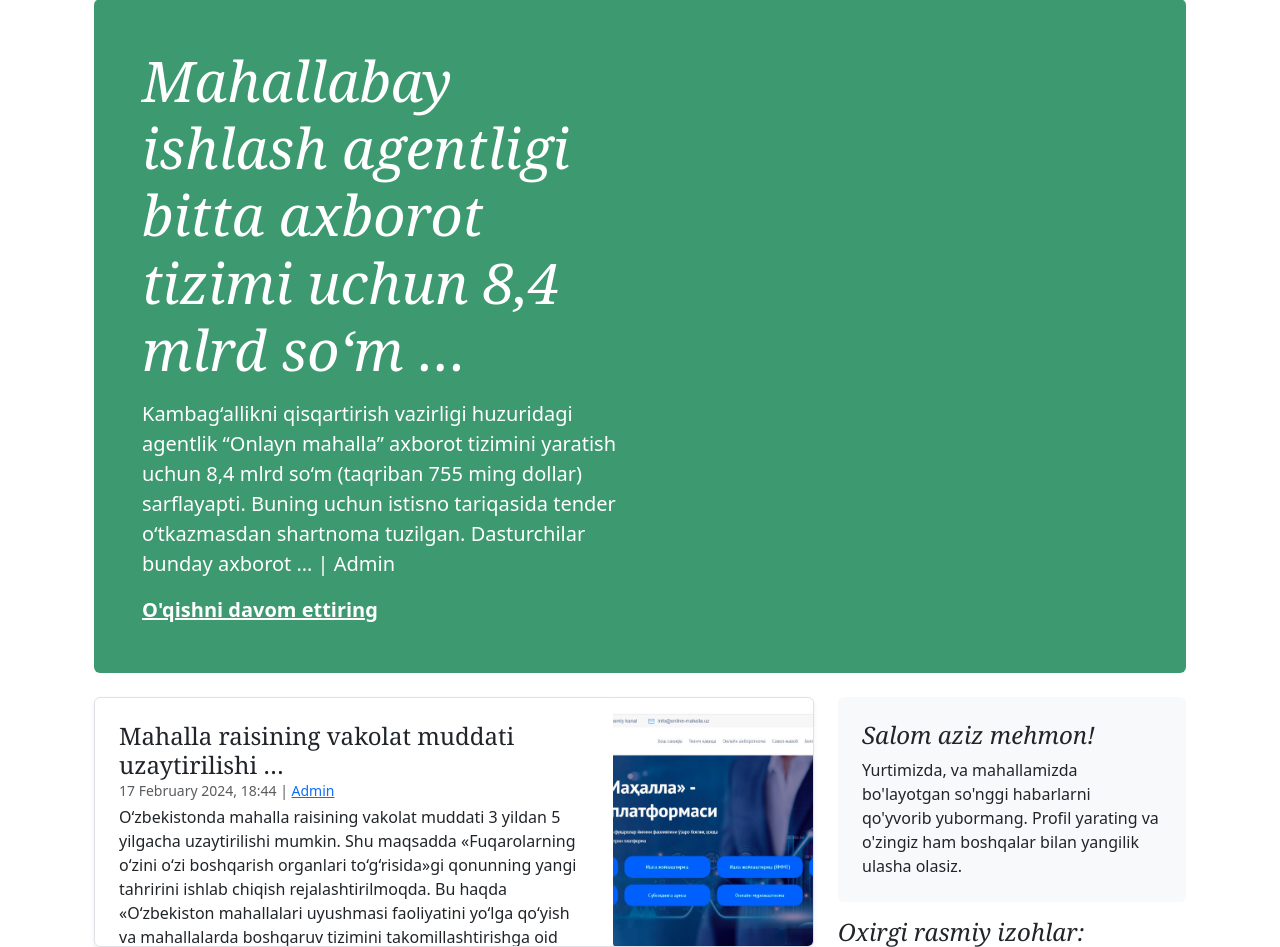
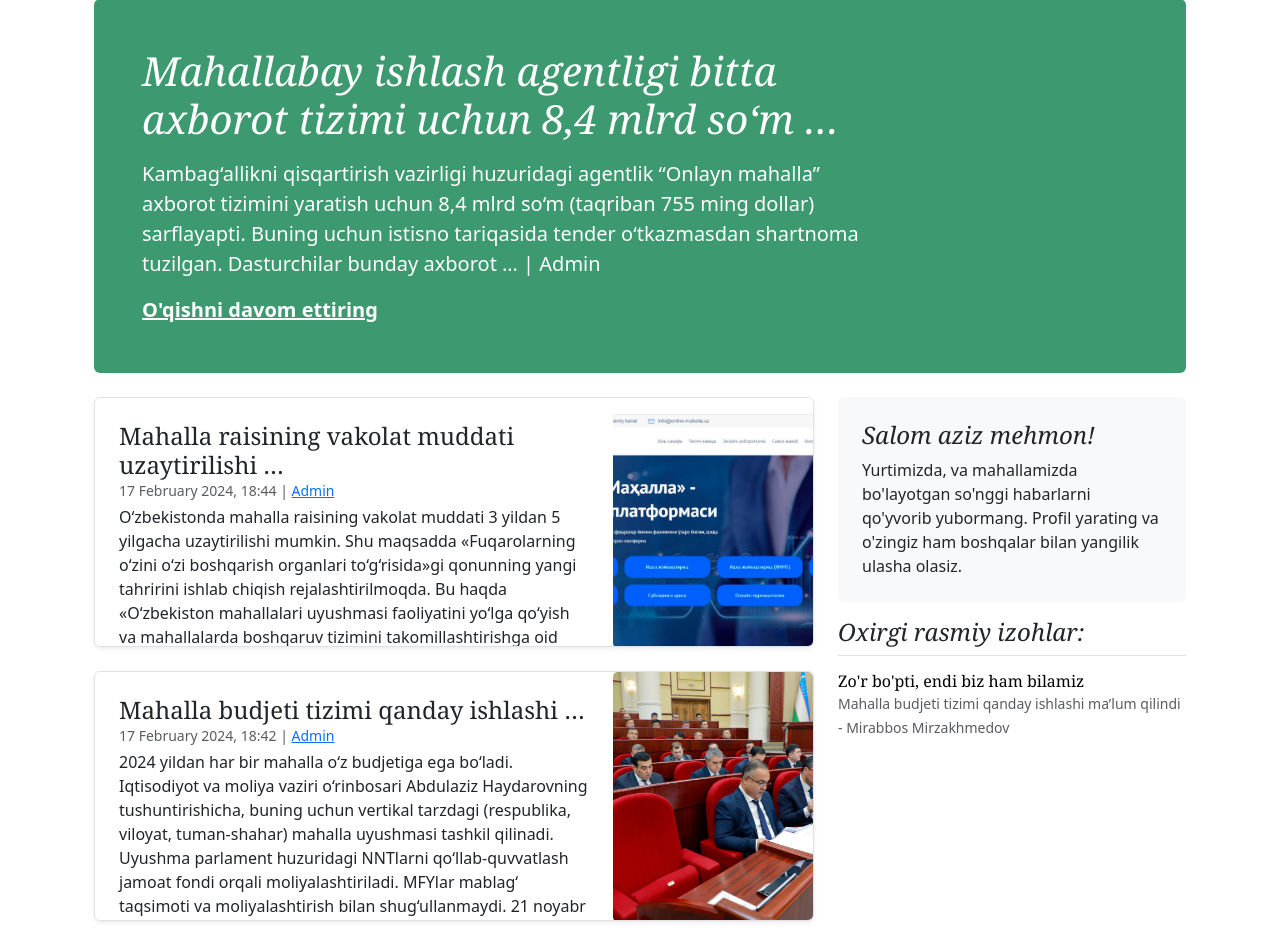
Before and after one commit to MirabbosMirzakhmedov/Mahalla, a Django app: page / in a window 1280 px wide. Shown: the part 150-1097 px from the top of the page. Run offline with Django 5.2, Linux system fonts and the light colour scheme; data comes from the database, SQL or seed files in the repository; some libraries are stand-ins or nearby versions.

Commit message:
Added sizes

```diff
--- a/webapp/templates/webapp/index.html
+++ b/webapp/templates/webapp/index.html
@@ -4,8 +4,8 @@
 
     {# Latest news#}
     <div class="p-4 p-md-5 mb-4 rounded text-body-emphasis bg-body-secondary">
-        <div class="col-lg-6 px-0">
-            <h1 class="display-4 fst-italic">{{ latest_news.title|truncatewords:10|striptags|safe }}</h1>
+        <div class="col-lg-9 px-0">
+            <h1 class="display-6 fst-italic">{{ latest_news.title|truncatewords:10|striptags|safe }}</h1>
             <p class="lead my-3">{{ latest_news.full_text|truncatewords:30|striptags|safe }} | {{ latest_news.user_id.first_name }} {{ latest_news.user_id.last_name }}</p>
             <p class="lead mb-0"><a href="{% url 'news-detail' latest_news.post_id %}" class="text-body-emphasis fw-bold">O'qishni davom ettiring</a></p>
         </div>
```
